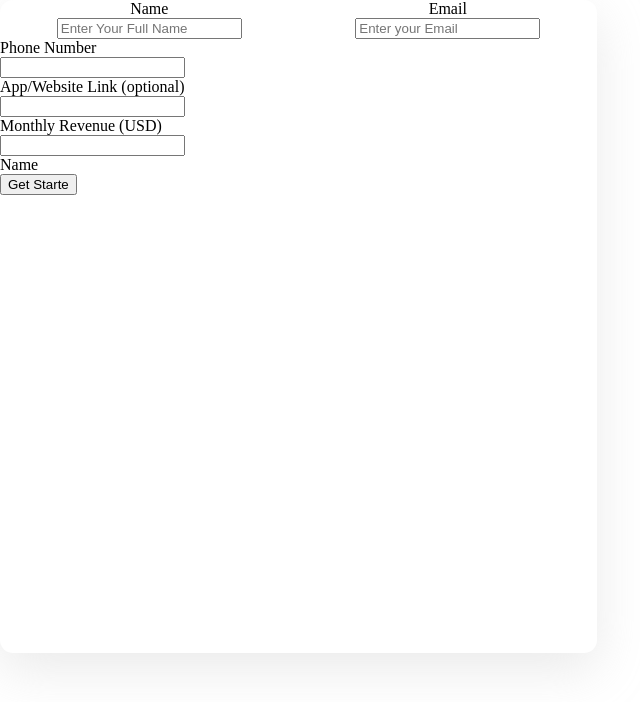
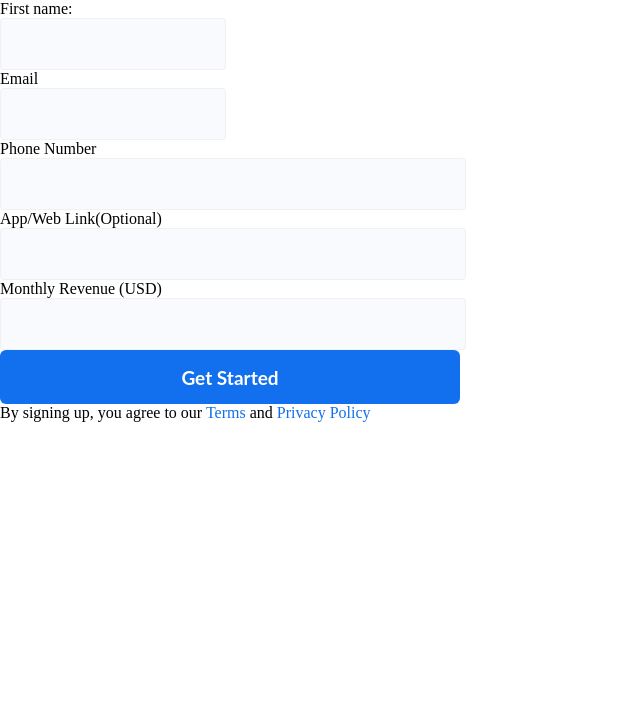
Before and after one commit to ArunachalamARC/Practice, a Next.js app: page /Form in a window 1280 px wide. Shown: the top 702 px of the page, without its empty margins (0-640 px from the left). Built offline with nearby package versions, Linux system fonts and the light colour scheme.

Commit message:
Form layout

```diff
--- a/pages/Form.js
+++ b/pages/Form.js
@@ -1,52 +1,44 @@
-import React from 'react'
+import React from "react";
 
 const Form = () => {
   return (
-    <form className='form'>
-    <div  style={{display:"flex",flexDirection:"row",justifyContent:"space-around"}}>
+    <div>
+      <form>
+        <div>
+          <label >First name:</label>
+        </div>
+        <input className="Name" type="text" />
+        <div>
+          {" "}
+          <label for="last">Email</label>
+        </div>
+        <input className="Name" type="text" />
         <div >
-          Name
+        <div>
+          {" "}
+          <label>Phone Number</label>
+        </div>
+        <input className="cmon" type="text" />
+        <div>
+          {" "}
+          <label>App/Web Link(Optional)</label>
+        </div>
+        <input  className="cmon" type="text" />
+        <div>
+          {" "}
+          <label>Monthly Revenue (USD)</label>
+        </div>
+        <input type="text"  className="cmon"/>
+        <div>
+          <button className="button">Get Started</button>
         </div>
 
-        <div>
-        Email
-      </div>
-      </div>
-      <div  style={{display:"flex",flexDirection:"row",justifyContent:"space-around"}}>
-      <div >
-       <input type='text' placeholder='Enter Your Full Name'/>
-      </div>
-      <div>
-      <input type='text' placeholder='Enter your Email'/>
-     </div>
+       <section style={{paddintTop:"10%"}}>  By signing up, you agree to our <a className="link" href="">Terms</a> and <a className="link"  href="">Privacy Policy</a></section>
 
-      </div>
-      <div>
-      Phone Number
+        </div>
+      </form>
     </div>
-    <div>
-     <input type='text'/>
-    </div>
-    <div>
-    App/Website Link (optional)
-  </div>
-  <div>
-   <input type='text'/>
-  </div>
-  <div>
-  Monthly Revenue (USD)
-</div>
-<div>
- <input type='text'/>
-</div>
-<div>
-Name
-</div>
-<div>
-<button>Get Starte</button>
-</div>
-    </form>
-  )
-}
+  );
+};
 
-export default Form
+export default Form;
--- a/styles.css
+++ b/styles.css
@@ -40,16 +40,46 @@ text-align: center; */
 
 
   }
-  .formtext{
-    top: 170px;
-left: 940px;
-width: 42px;
-height: 19px;
+  .Name{
+    top: 201px;
+    left: 941px;
+    width: 220px;
+    height: 48px;
+    /* UI Properties */
+    background: #F9FAFE 0% 0% no-repeat padding-box;
+    border: 1px solid #0F1B4D0F;
+    border-radius: 4px;
+    opacity: 1;
+  }
+  .cmon{
+    top: 315px;
+left: 941px;
+width: 460px;
+height: 48px;
 /* UI Properties */
-text-align: left;
-font: normal normal bold 16px/26px Lato;
-letter-spacing: 0px;
-color: #1D1A1A;
+background: #F9FAFE 0% 0% no-repeat padding-box;
+border: 1px solid #0F1B4D0F;
+border-radius: 4px;
 opacity: 1;
 
   }
+  .button{
+    top: 631px;
+left: 941px;
+width: 460px;
+height: 54px;
+/* UI Properties */
+background: #126FED 0% 0% no-repeat padding-box;
+border-radius: 6px;
+opacity: 1;
+border:#126FED;
+color:#fff;
+font: normal normal bold 19px/29px Lato;
+
+  }
+  .link{
+    text-decoration: none;
+    color:#126FED;
+
+
+  }
```
